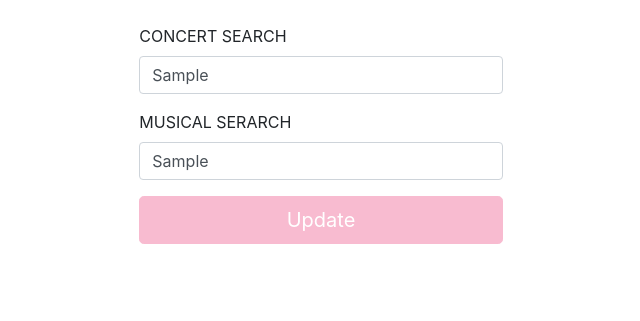
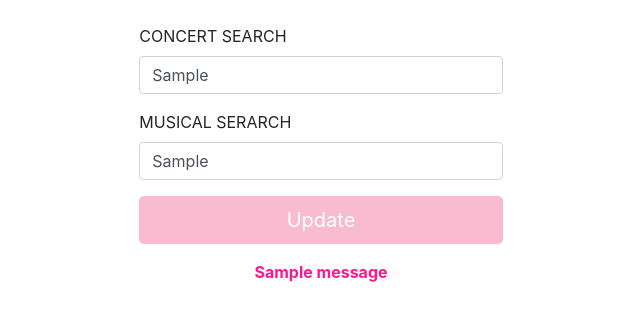
Before and after one commit to peehyunjoo/django-crawling, a Django app: template crawling/join/templates/join/my_crawling.html in a window 1280 px wide. Shown: the part 56-377 px from the top of the page, without its empty margins (319-959 px from the left). Run offline with Django 3.2, Linux system fonts and the light colour scheme; the template is opened without the code that fills it: most values are stand-ins (such as "Sample title", 1, 10 or a date in 2020); one stand-in notice (Sample message) is shown; some libraries are stand-ins or nearby versions.

Commit message:
flash message 추가
flash message 추가

```diff
--- a/crawling/join/templates/join/my_crawling.html
+++ b/crawling/join/templates/join/my_crawling.html
@@ -25,6 +25,9 @@
          }
          a:hover{
             color:black;
+         }
+         b{
+            color:deeppink;
          }
     </style>
 </head>
@@ -75,6 +78,15 @@
              <button type="submit" class="btn btn-lg btn-block">Register</button>
             </div>
           </div>
+          <div class="form-row">
+            <div class="form-group col-md-4 offset-md-4" style="text-align:center;">
+                {% if messages %}
+                    {% for message in messages %}
+                        <b{% if message.tags %} class="{{ message.tags }}"{% endif %}>{{ message }}</b>
+                    {% endfor %}
+                {% endif %}
+            </div>
+          </div>
         </form>
         </div>
     </div>
@@ -85,5 +97,6 @@
 {% endif %}
 -->
 
+
 </body>
 </html>
--- a/crawling/join/views.py
+++ b/crawling/join/views.py
@@ -6,6 +6,7 @@ from django.http import HttpResponseRedirect
 from .models import join,choice      #DB select를 위해 models를 가져옴
 from bs4 import BeautifulSoup
 import requests
+from django.contrib import messages
 
 
 
@@ -136,5 +137,7 @@ def my_crawling_success(request):
 
 def update(request):
     choice.objects.filter(id=request.session['member_id']).update(etc1=request.POST.get('etc1'), etc2=request.POST.get('etc2'))
+    messages.success(request, "Update Success")
 
     return HttpResponseRedirect("/join/my_crawling/")
+    #return render(request, 'join/my_crawling.html')
```
